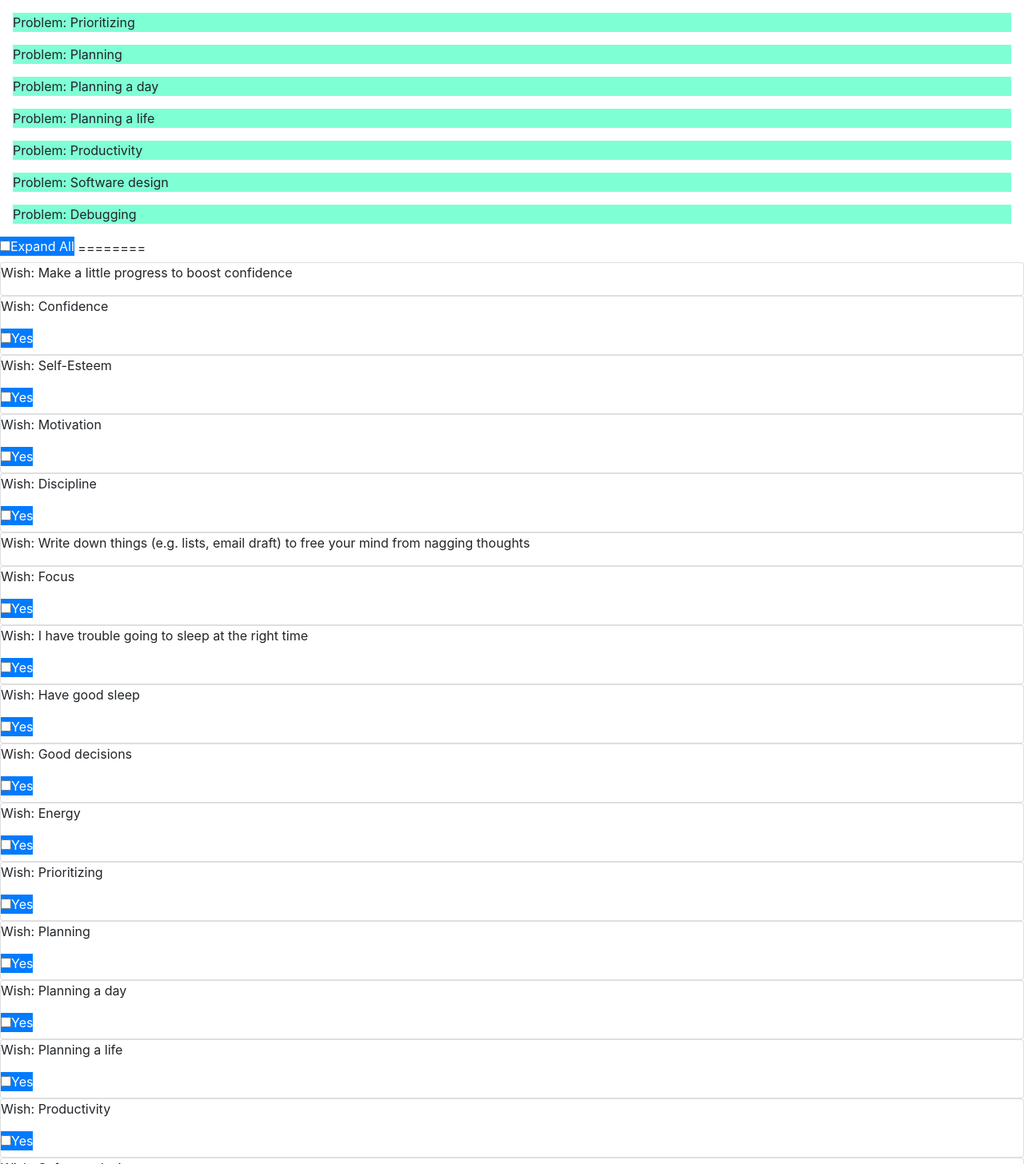
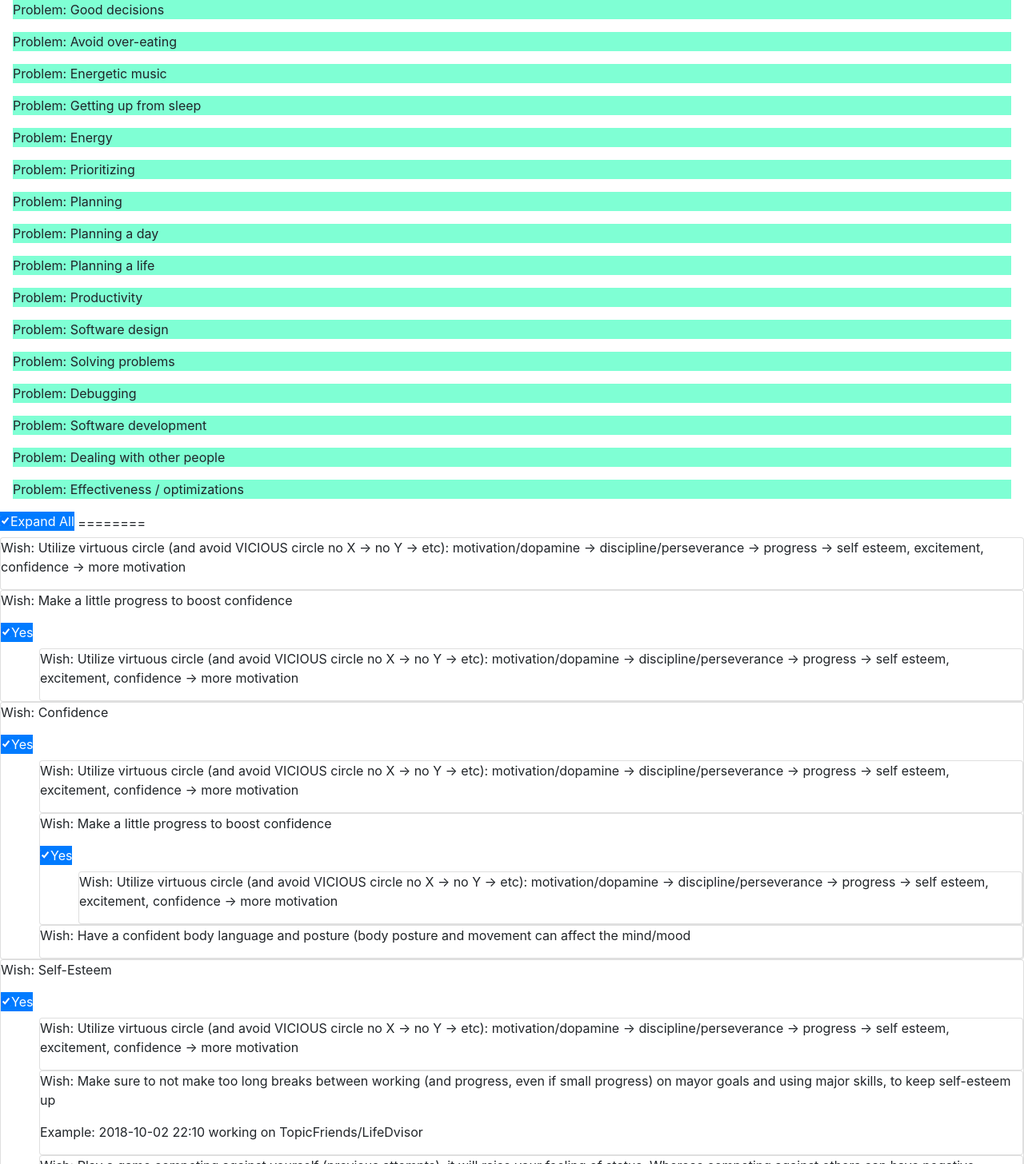
Before and after one commit to karol-depka/lifedvisor, an Angular app: page / in a window 1280 px wide. Shown: the part 614-2070 px from the top of the page at 80% size. Built offline with nearby package versions, Linux system fonts and the light colour scheme.

Commit message:
Add more hints and hint class and example field

```diff
--- a/src/app/core/expert_ideas.ts
+++ b/src/app/core/expert_ideas.ts
@@ -228,7 +228,7 @@ export class Questions {
 /* 2018-09-28 02:31 I play too much computer games || I eat too much --> have a reward system that does not involve games/food (e.g. sleep, biking, walking, hike, etc.) */
 
 /* 2018-09-29 13:08 Use emotion labelling */
-/* 2018-09-29 13:08 Use reappraisal / reinterpretation of situations
+/* 2018-09-29 13:08 (cross-cutting concern) Use reappraisal / reinterpretation of situations
 - Examples: doing taxes/invoices is good because it is part of running a company and allows to save money
 * */
 /* 2018-09-29 15:44 lack motivation: ->
--- a/src/app/core/hints_problems_questions.data.ts
+++ b/src/app/core/hints_problems_questions.data.ts
@@ -5,45 +5,74 @@
 // Ideas:
 /* 2018-10-02 22:08 Use */
 
+export class LiHint {
+  constructor(
+    public ifYes?: (LiHint|string)[],
+    public text?: string,
+    public when?: string,
+    public example?: string,
+    public comments?: string,
+  ) {}
+}
+
+function hint(param?: LiHint) {
+  return param || {}
+}
+
 export class Questions {
 
+  'Utilize virtuous circle (and avoid VICIOUS circle no X -> no Y -> etc): motivation/dopamine -> discipline/perseverance -> progress -> self esteem, excitement, confidence -> more motivation' = hint()
+
   /* cross-cutting concern? But can describe in general too */
-  'Progress' = {
+  'Progress' = hint({
+    ifYes: [
+      this['Utilize virtuous circle (and avoid VICIOUS circle no X -> no Y -> etc): motivation/dopamine -> discipline/perseverance -> progress -> self esteem, excitement, confidence -> more motivation'],
+    ],
     text: 'Make a little progress to boost confidence',
-  }
+  })
 
-  'Confidence' = {
+  'Confidence' = hint({
     /* text inferred from field name for now */
     ifYes: [
+      this['Utilize virtuous circle (and avoid VICIOUS circle no X -> no Y -> etc): motivation/dopamine -> discipline/perseverance -> progress -> self esteem, excitement, confidence -> more motivation'],
       this.Progress,
       {
         text: 'Have a confident body language and posture (body posture and movement can affect the mind/mood'
       }
     ]
-  }
+  })
 
-  'Self-Esteem' = {
+  'Self-Esteem' = hint({
     when: '2018-10-02 22:09',
     ifYes: [
+      this['Utilize virtuous circle (and avoid VICIOUS circle no X -> no Y -> etc): motivation/dopamine -> discipline/perseverance -> progress -> self esteem, excitement, confidence -> more motivation'],
       {
         text: 'Make sure to not make too long breaks between working (and progress, even if small progress) on mayor goals and using major skills, to keep self-esteem up',
-        examples: '2018-10-02 22:10 working on TopicFriends/LifeDvisor'
+        example: '2018-10-02 22:10 working on TopicFriends/LifeDvisor'
       },
+      {
+        when: '2018-10-03 22:41',
+        text: 'Play a game competing against yourself (previous attempts), it will raise your feeling of status. Whereas competing against others can have negative consequences in the form of a threat of lowering their status.',
+        comments: '(from Your Brain At Work audiobook)'
+      }
     ]
-  }
+  })
+
 
   'Motivation' = {
     ifYes: [
+      this['Utilize virtuous circle (and avoid VICIOUS circle no X -> no Y -> etc): motivation/dopamine -> discipline/perseverance -> progress -> self esteem, excitement, confidence -> more motivation'],
       /* hope/belief */
       { text: 'Reach a critical mass (proof-of-concept), to legitimize the project in your own mind, and to be able to show others',
         when: '2018-10-02 22:13'
       },
-      this['Self-Esteem']
+      this['Self-Esteem'],
     ]
   }
 
   'Discipline' = {
     ifYes: [
+      this['Utilize virtuous circle (and avoid VICIOUS circle no X -> no Y -> etc): motivation/dopamine -> discipline/perseverance -> progress -> self esteem, excitement, confidence -> more motivation'],
       this['Motivation'] /* Does discipline require motivation ? */
     ]
   }
@@ -52,13 +81,21 @@ export class Questions {
 
 
   'Focus' = {
+    text: 'Focus and avoiding distractions',
     ifYes: [
       {
-        text: 'Invest in removing distracting elements from your surroundings'
+        text: 'Invest in removing distracting elements from your surroundings',
+        ifYes: [
+          'Close unneeded browser tabs and/or open a separate window for the task at hand',
+        ]
       }, {
         text: 'do little tasks quickly, to free the mind from distracting nagging thoughts'
       },
-      this['Write down things (e.g. lists, email draft) to free your mind from nagging thoughts']
+      this['Write down things (e.g. lists, email draft) to free your mind from nagging thoughts'],
+      'Have separate e-mail/IM accounts for various purposes, to not get distracted by another area while dealing with one area.' +
+        '\nConsider innotopic.consulting@gmail.com or consulting@innotopic.com, apps.feedback@innotopic.com, apps.development@innotopic.com, innotopic.apps@gmail.com, etc., to not get distracted in one area while working in another.' +
+        'Also topicfriends@gmail.com; also keep in mind delegating (or giving access to) stuff to other people, e.g. assistant, another developer ' ,
+      'Disable notifications (sound; and perhaps even on-screen notifications) in all communication media except those used for dealing with urgent things (e.g. phone)'
     ]
   }
 
@@ -87,16 +124,24 @@ export class Questions {
 
 
   /* cross-cutting concern? */
-  'Good decisions' = {
+  'Good decisions' = hint({
     ifYes: [
       {
-        text: 'cost-benefit'
+        text: 'cost-benefit',
+        ifYes: [
+          'Consider the following "resources" for cost/benefit: health, time, money, emotion(own/others), energy, focus, reputation, .... TODO from my papelito'
+        ]
       },
       {
-        text: 'compare cost (real cost) by the difference to alternatives (no absolute cost)'
+        text: 'compare cost (real cost) by the difference to alternatives (no absolute cost) or to "default/current" state',
+        example: 'e.g. something costs 100 EUR a month but if I don\'t pay this, I have to pay 70 EUR/month anyway,' +
+          'so the real cost is 30 EUR, not 100EUR (making the decision easier); and the benefit is e.g. saved time/emotion or other resources.',
       },
       {
-        text: 'consider the alternatives'
+        text: 'consider the alternatives',
+        ifYes: [
+          'Look also at the consequences of inaction or not making the decision',
+        ]
       },
       {
         text: 'use Pareto principle'
@@ -105,11 +150,30 @@ export class Questions {
         text: 'Visualize consequences (financial, emotional, physical, productivity, etc)'
       },
       this['Have good sleep'],
-      'When trapped into thinking "either-or", think of ways of being able to realize all the options, or combinations of them. E.g. build a business AND be able to travel -> lifestyle business.'
+      'When trapped into thinking "either-or", think of ways of being able to realize all the options, or combinations of them. E.g. build a business AND be able to travel -> lifestyle business.',
+      'Sleep over it',
+      'Visualize consequences of various decisions',
+      'Watch out for priming effects',
+      'Watch out for cognitive biases; TODO: you are not so smart audiobook',
+    ]
+  })
 
+  'Avoid over-eating' = hint({
+    ifYes: [
+      'Avoid thinking stressful thoughts while eating'
+    ]
+  })
+
+  'Energetic music' = {}
+
+  'Getting up from sleep' = {
+    ifYes: [
+      this['Energetic music'],
+      '(?) Have done something exciting the previous day/afternoon/evening, to have the dopamine effect spill to the next morning. E.g. in my case it was alcohol/games etc.'
     ]
   }
 
+  /* same as motivation/dopamine ? */
   'Energy' = {
     ifYes: [
       {
@@ -118,7 +182,8 @@ export class Questions {
           'You can use cleaning (e.g. vacuuming, house cleaning) as a good way to get physical activity while at the same improving the surroundings'
         ]
       },
-      this['Have good sleep']
+      this['Have good sleep'],
+      this['Energetic music'],
     ]
   }
 
@@ -164,13 +229,49 @@ export class Questions {
     ]
   }
 
-  'Debugging' = {
+  'Solving problems' = {
     ifYes: [
-      'Watch out for false assumptions which make you miss the actual cause of the problemisExpandALl'
+      'Use lateral thinking',
+      'Try to see the problem in a broader context, avoid tunnel vision; perhaps the real/root problems are somewhere else and/or I\'m using incorrect reference point in judging the situation',
+      'Look for root-causes (root cause analysis); use the N-whys technique.',
+      'Watch out for false assumptions which make you miss the actual cause of the problem',
     ]
   }
 
+  'Debugging' = {
+    ifYes: [
+      this['Solving problems']
+    ]
+  }
 
+  'Software development' = hint({
+    ifYes: [
+      {
+        text: 'Be faster at programming',
+        ifYes: [
+          'Use IDE/editor navigation history; back/forward',
+          'Use keyboard shortcut to get to matching brace (^M)'
+        ]
+      },
+    ]
+  })
+
+  'Dealing with other people' = hint({
+    ifYes: [
+      {
+        text: 'Watch out for triggering other people\'s "status threat"',
+        when: '2018-10-06 22:46',
+      }
+    ]
+  })
+
+  'Effectiveness / optimizations' = hint({
+    ifYes: [
+      {
+        text: 'Look for, and utilize, little accidental or semi-accidental coincidences, patterns; it can even double effectiveness; even though it might feel like "cheating".'
+      }
+    ]
+  })
 
 }
 
--- a/src/app/expert/ask-page/ask-page.component.ts
+++ b/src/app/expert/ask-page/ask-page.component.ts
@@ -1,5 +1,8 @@
 import { Component, OnInit } from '@angular/core';
-import { questionsProblemsWishes } from '../../core/hints_problems_questions.data';
+import {
+  LiHint,
+  questionsProblemsWishes,
+} from '../../core/hints_problems_questions.data';
 
 @Component({
   selector: 'app-ask-page',
@@ -18,8 +21,8 @@ export class AskPageComponent implements OnInit {
   // ]
   //
   //
-  filteredProblems = Object.values(questionsProblemsWishes)
-  isExpandAll = false
+  filteredProblems: LiHint[] = Object.values(questionsProblemsWishes)
+  isExpandAll = true /* better for debugging */
 
   constructor() { }
 
--- a/src/app/expert/hint/hint.component.html
+++ b/src/app/expert/hint/hint.component.html
@@ -3,6 +3,14 @@
       <p>
         Wish: {{wish.text || wish}}
       </p>
+
+  <p *ngIf="wish.example">
+    Example: {{wish.example}}
+  </p>
+
+  <p *ngIf="wish.comments">
+    Comments: {{wish.example}}
+  </p>
 
       <div class="btn-group btn-group-toggle">
         <label     *ngIf="wish.ifYes"
--- a/src/app/expert/hint/hint.component.ts
+++ b/src/app/expert/hint/hint.component.ts
@@ -3,6 +3,7 @@ import {
   Input,
   OnInit,
 } from '@angular/core';
+import { LiHint } from '../../core/hints_problems_questions.data';
 
 /** Hint, Wish, Problem */
 @Component({
@@ -17,7 +18,7 @@ export class HintComponent implements OnInit {
   isExpanded = false
 
   @Input()
-  wish
+  wish: LiHint
   //   = {
   //   text: 'Avoid overeating',
   //   children: [
```
